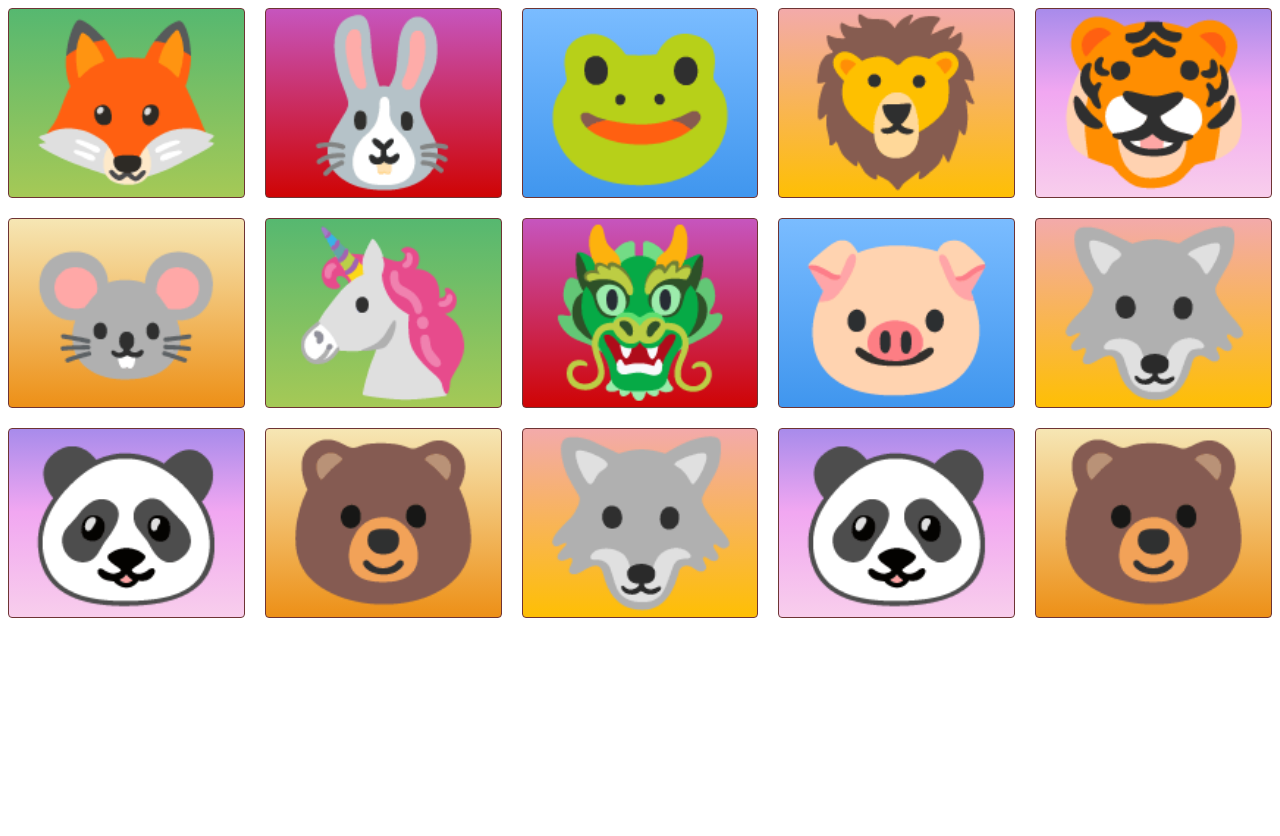
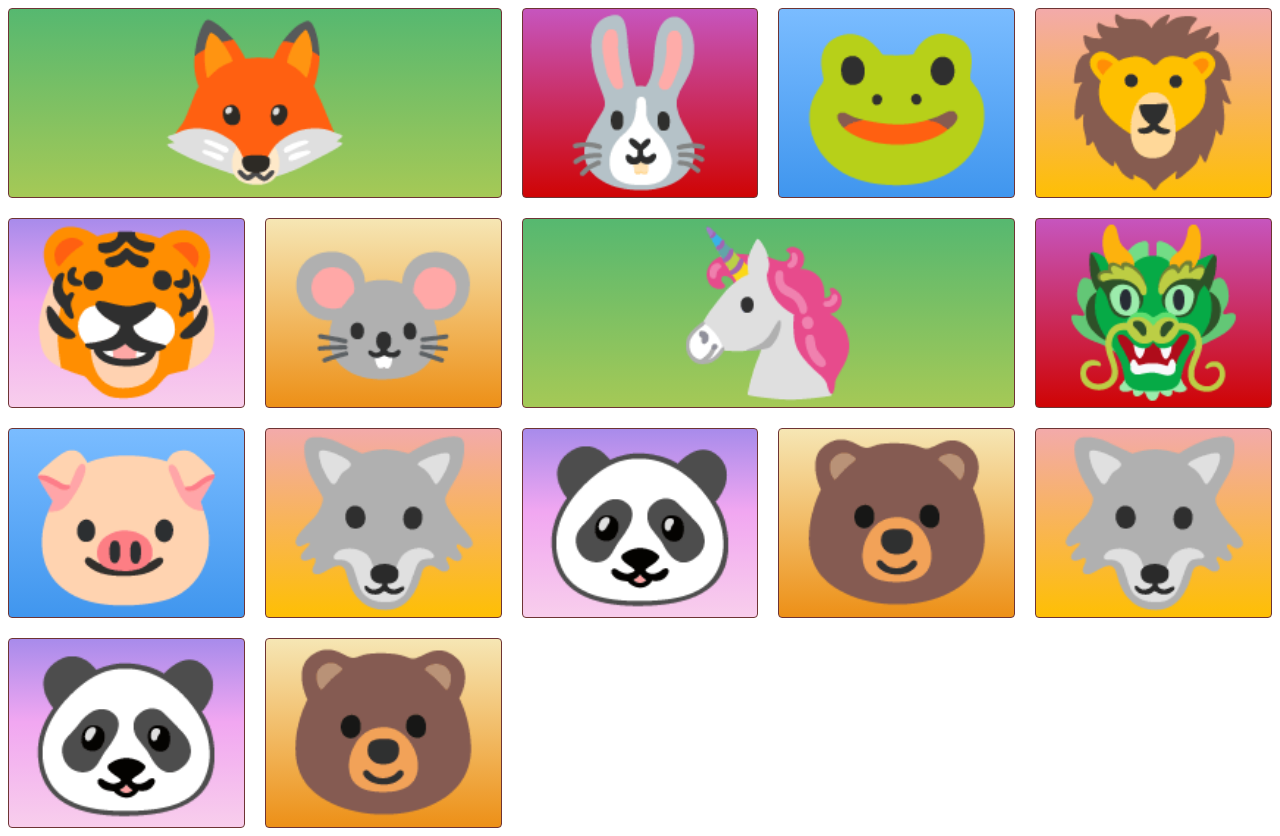
Before and after one commit to idamezhim/Container-exercise, a plain HTML site: page index.html in a window 1280 px wide. Before the commit the page ends 800 px from the top, so only its background shows below. Drawn offline with Linux system fonts and the light colour scheme.

Commit message:
Update style.css

```diff
--- a/style.css
+++ b/style.css
@@ -3,6 +3,9 @@
     grid-gap: 20px;
     grid-template-columns: repeat(auto-fill, minmax(200px, 1fr));
     grid-template-rows: 1fr;
+}
+.green {
+   grid-column: span 2;
 }
 .zone {
     cursor:pointer;
```
